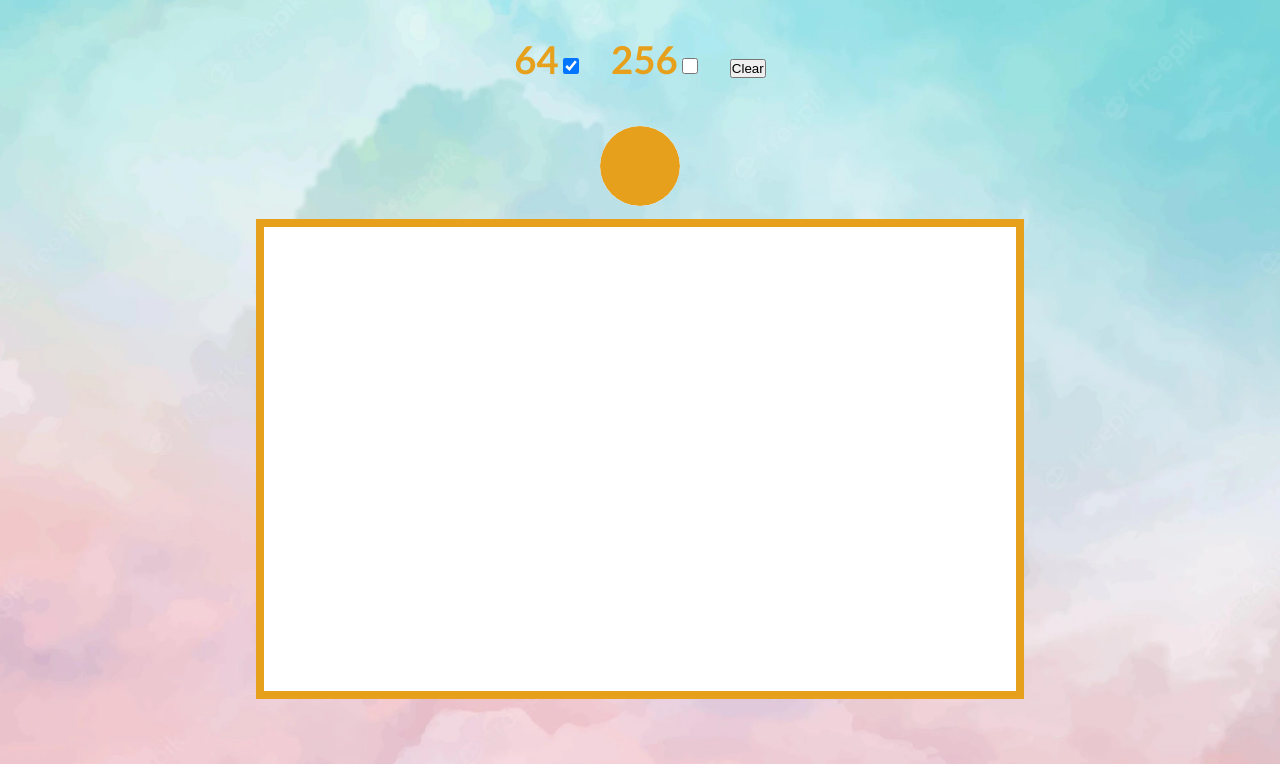
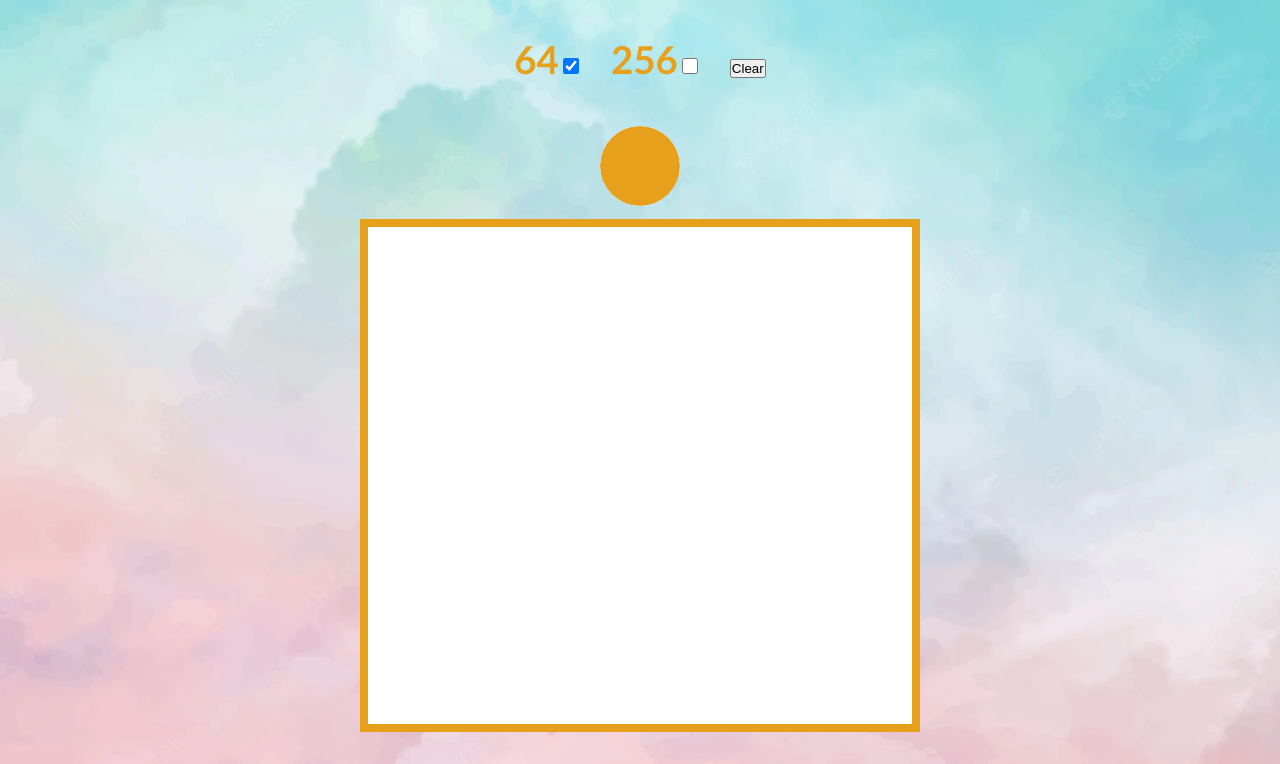
Before and after one commit to YsDnG/Etch-A-Sketch, a plain HTML site: page index.html in a window 1280 px wide. Shown: the part 36-800 px from the top of the page. Drawn offline with Linux system fonts and the light colour scheme.

Commit message:
Make the grid container as a square

```diff
--- a/style.css
+++ b/style.css
@@ -99,8 +99,8 @@ input[type="color"]::-webkit-color-swatch {
 .container
 {
 
-    width: 60vw;
-    height: 60vh;
+    width: 70vmin;
+    height: 70vmin;
     margin-top: 2em;
     border-style: solid;
     border-width: 0.5em;
```
